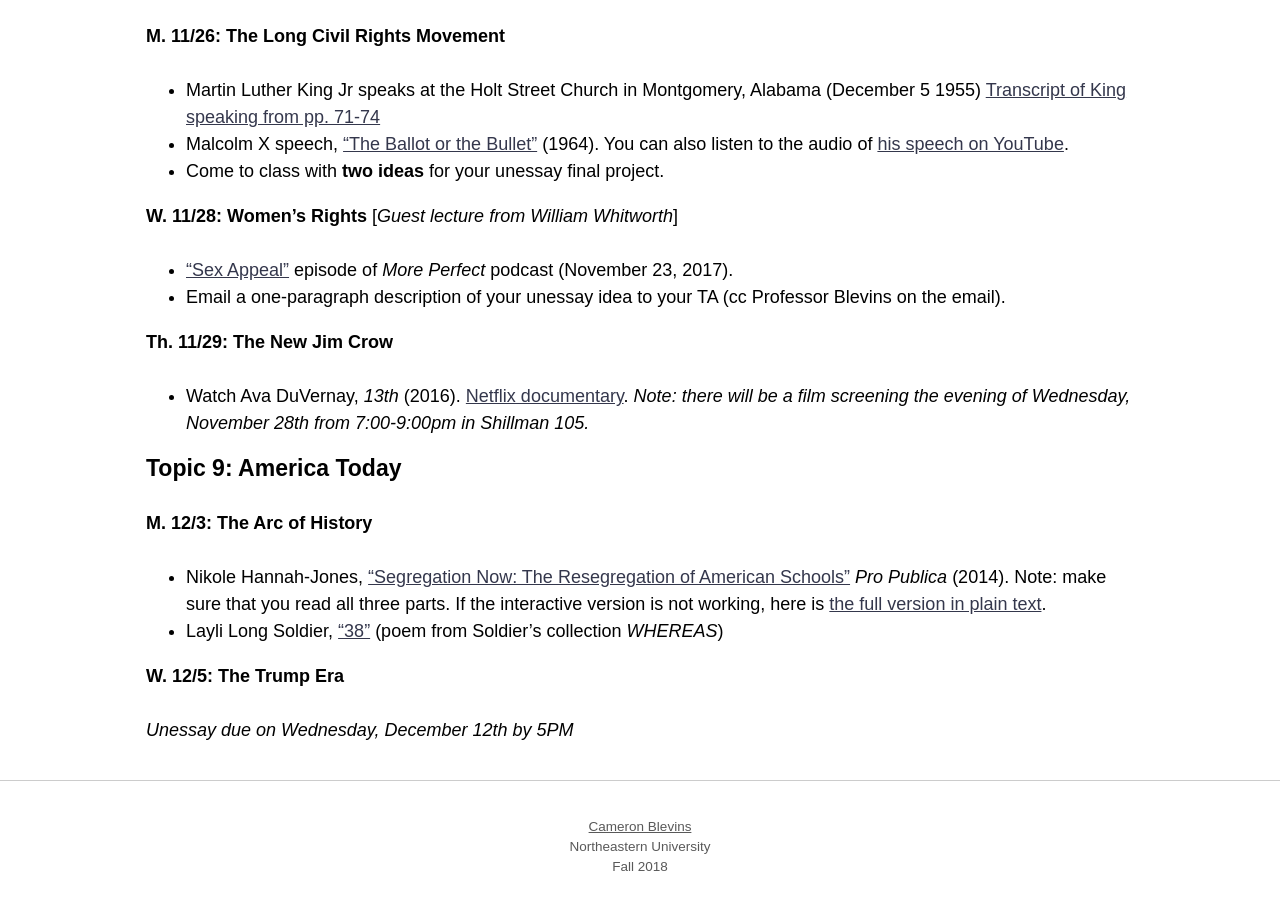
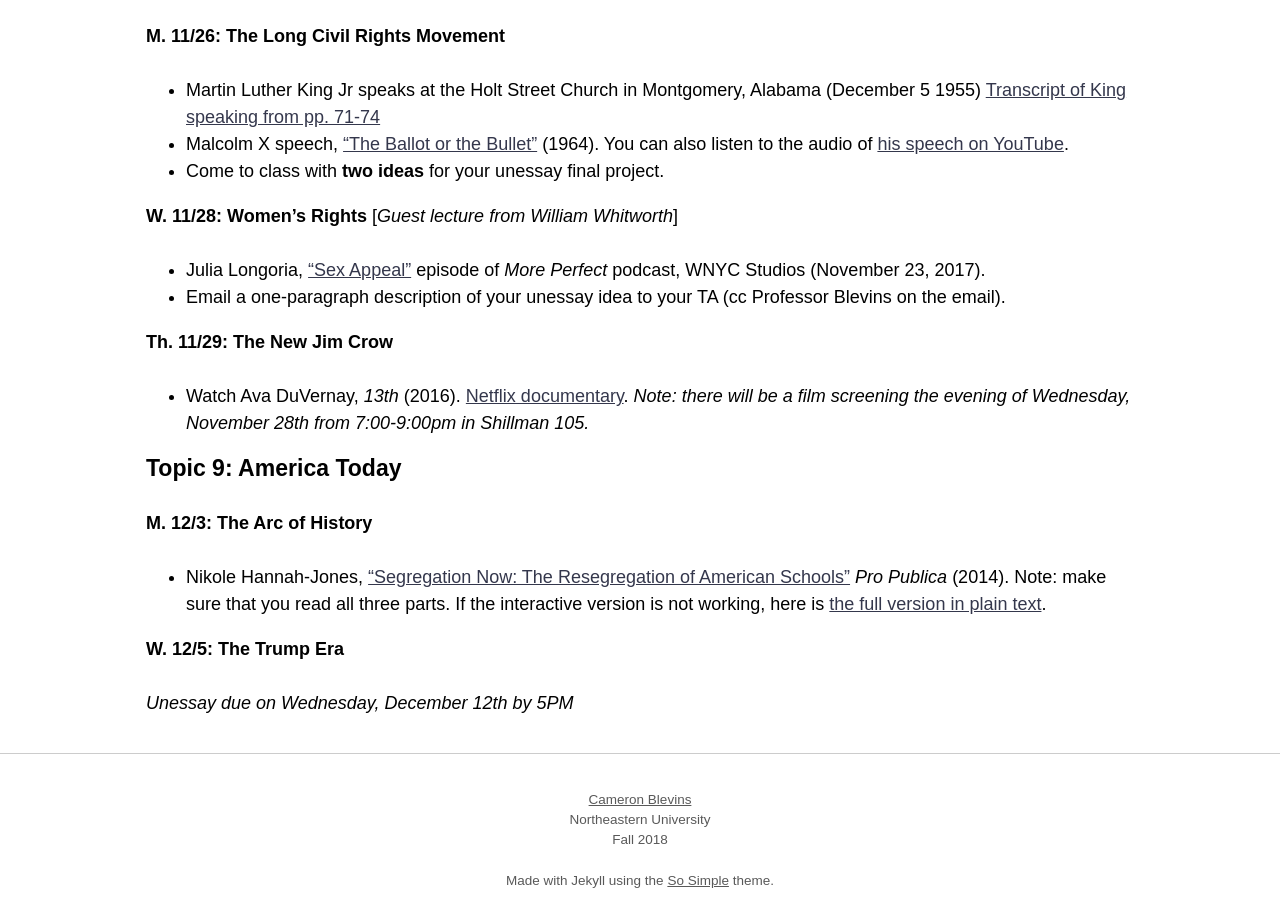
Before and after one commit to cblevins/f18-intro-us, a Jekyll site: the page built from schedule.md, in a window 1280 px wide and 900 px high, scrolled down 4772 px. Built offline with Jekyll 4.4.1, drawn with Linux system fonts in a browser that asks for light colours; nearby versions of some CDN libraries.

Commit message:
readings

```diff
--- a/schedule.md
+++ b/schedule.md
@@ -150,7 +150,7 @@ title: Schedule
 - Come to class with **two ideas** for your unessay final project.
 
 **W. 11/28: Women’s Rights** [*Guest lecture from William Whitworth*]
-- ["Sex Appeal"](https://www.wnycstudios.org/story/sex-appeal/) episode of *More Perfect* podcast (November 23, 2017).
+- Julia Longoria, ["Sex Appeal"](https://www.wnycstudios.org/story/sex-appeal/) episode of *More Perfect* podcast, WNYC Studios (November 23, 2017).
 - Email a one-paragraph description of your unessay idea to your TA (cc Professor Blevins on the email).
 
 **Th. 11/29: The New Jim Crow**
@@ -160,7 +160,6 @@ title: Schedule
 
 **M. 12/3: The Arc of History**
 - Nikole Hannah-Jones, ["Segregation Now: The Resegregation of American Schools"](https://www.propublica.org/article/segregation-now-the-resegregation-of-americas-schools) *Pro Publica* (2014). Note: make sure that you read all three parts. If the interactive version is not working, here is [the full version in plain text](https://www.propublica.org/article/segregation-now-full-text).
-- Layli Long Soldier, [“38"](https://onbeing.org/blog/layli-long-soldier-38/) (poem from Soldier's collection *WHEREAS*)
 
 **W. 12/5: The Trump Era**
 
```
